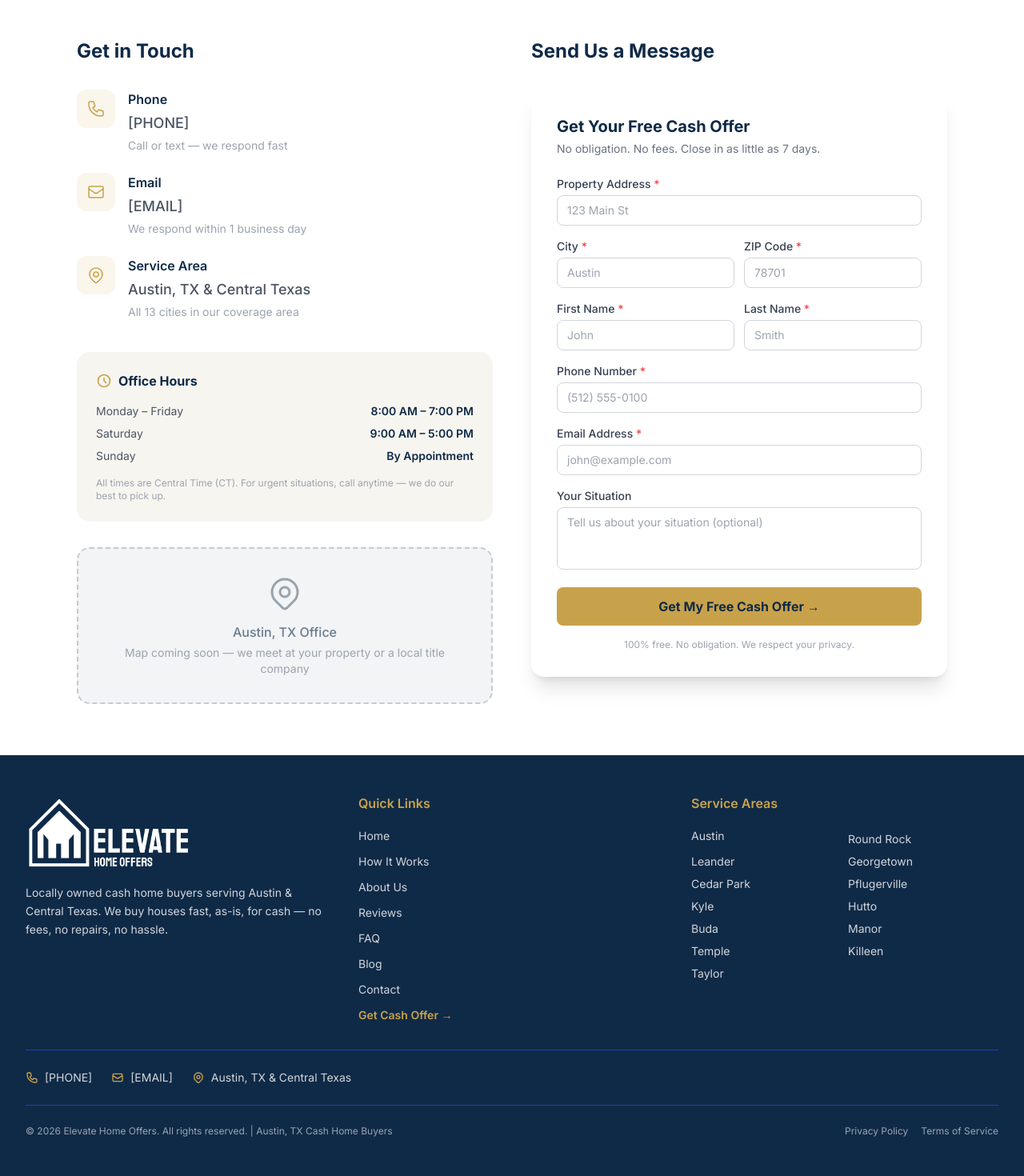
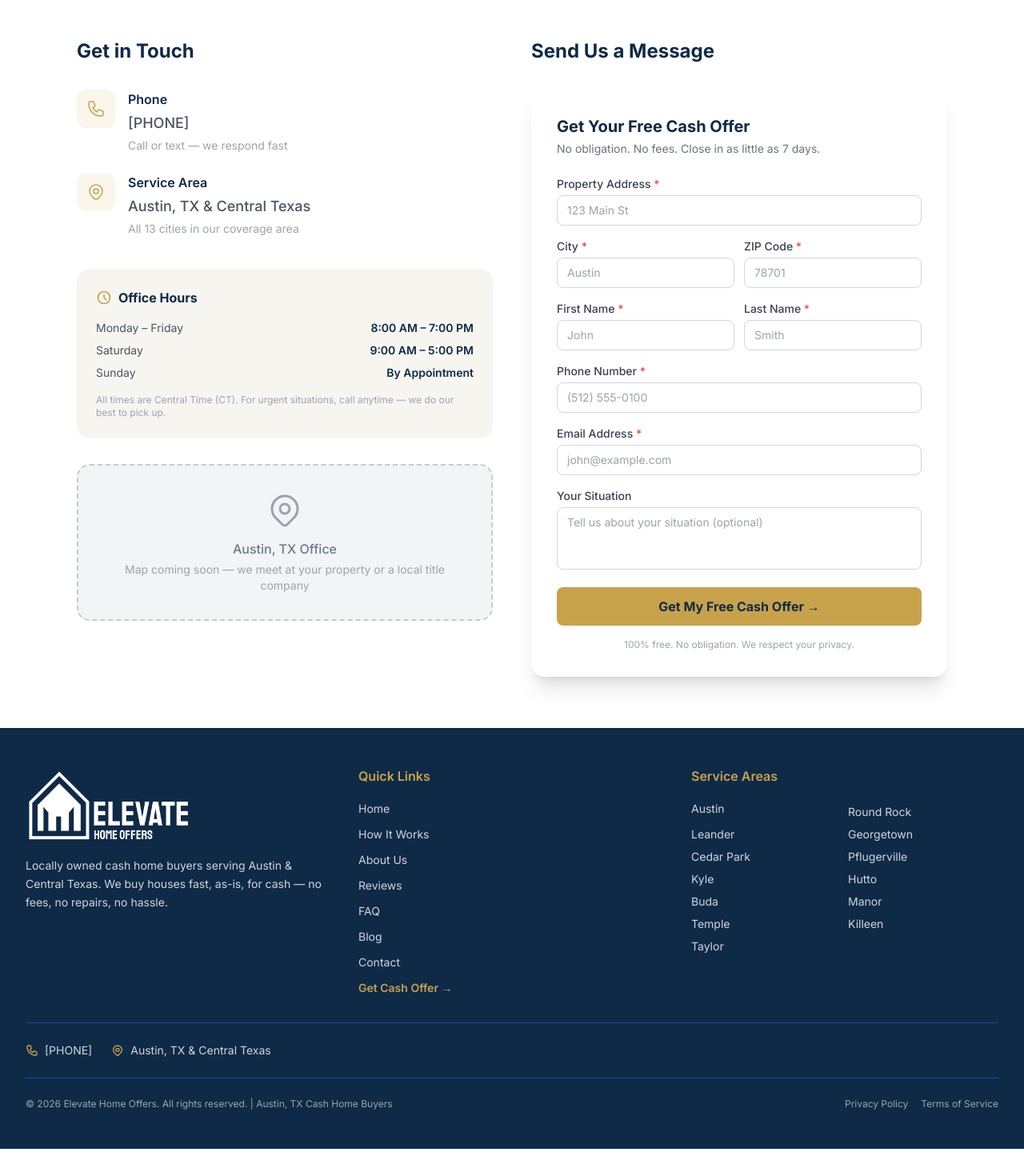
Before and after one commit to bkus66/elevate-home-offers, a Next.js app: page /contact in a window 1280 px wide. Shown: the part 392-1862 px from the top of the page at 80% size. After the commit the page ends 1828 px from the top, so only its background shows below. Built offline with nearby package versions, Linux system fonts and the light colour scheme; no server answers.

Commit message:
Remove email placeholders

```diff
--- a/app/contact/page.tsx
+++ b/app/contact/page.tsx
@@ -50,20 +50,6 @@ export default function ContactPage() {
                   </div>
                 </div>
 
-                <div className="flex gap-4">
-                  <div className="flex-shrink-0 w-12 h-12 bg-accent/10 rounded-xl flex items-center justify-center">
-                    <svg className="w-6 h-6 text-accent" fill="none" stroke="currentColor" viewBox="0 0 24 24">
-                      <path strokeLinecap="round" strokeLinejoin="round" strokeWidth={1.5} d="M3 8l7.89 5.26a2 2 0 002.22 0L21 8M5 19h14a2 2 0 002-2V7a2 2 0 00-2-2H5a2 2 0 00-2 2v10a2 2 0 002 2z" />
-                    </svg>
-                  </div>
-                  <div>
-                    <h3 className="font-semibold text-primary mb-1">Email</h3>
-                    <a href={`mailto:${siteConfig.email}`} className="text-gray-600 hover:text-accent transition-colors text-lg font-medium">
-                      {siteConfig.email}
-                    </a>
-                    <p className="text-gray-400 text-sm mt-1">We respond within 1 business day</p>
-                  </div>
-                </div>
 
                 <div className="flex gap-4">
                   <div className="flex-shrink-0 w-12 h-12 bg-accent/10 rounded-xl flex items-center justify-center">
--- a/components/Footer.tsx
+++ b/components/Footer.tsx
@@ -71,12 +71,6 @@ export default function Footer() {
             </div>
             <div className="flex items-center gap-2 text-sm text-gray-300">
               <svg className="w-4 h-4 text-accent" fill="none" stroke="currentColor" viewBox="0 0 24 24">
-                <path strokeLinecap="round" strokeLinejoin="round" strokeWidth={2} d="M3 8l7.89 5.26a2 2 0 002.22 0L21 8M5 19h14a2 2 0 002-2V7a2 2 0 00-2-2H5a2 2 0 00-2 2v10a2 2 0 002 2z" />
-              </svg>
-              <a href={`mailto:${siteConfig.email}`} className="hover:text-white transition-colors">{siteConfig.email}</a>
-            </div>
-            <div className="flex items-center gap-2 text-sm text-gray-300">
-              <svg className="w-4 h-4 text-accent" fill="none" stroke="currentColor" viewBox="0 0 24 24">
                 <path strokeLinecap="round" strokeLinejoin="round" strokeWidth={2} d="M17.657 16.657L13.414 20.9a1.998 1.998 0 01-2.827 0l-4.244-4.243a8 8 0 1111.314 0z" />
                 <path strokeLinecap="round" strokeLinejoin="round" strokeWidth={2} d="M15 11a3 3 0 11-6 0 3 3 0 016 0z" />
               </svg>
--- a/lib/seo.ts
+++ b/lib/seo.ts
@@ -5,7 +5,7 @@ export const siteConfig = {
   baseUrl: 'https://elevatehomeoffers.com',
   name: 'Elevate Home Offers',
   phone: '[PHONE]',
-  email: '[EMAIL]',
+  email: '',
   address: 'Austin, TX',
   twitterHandle: '@elevatehomeoffers',
 };
```
